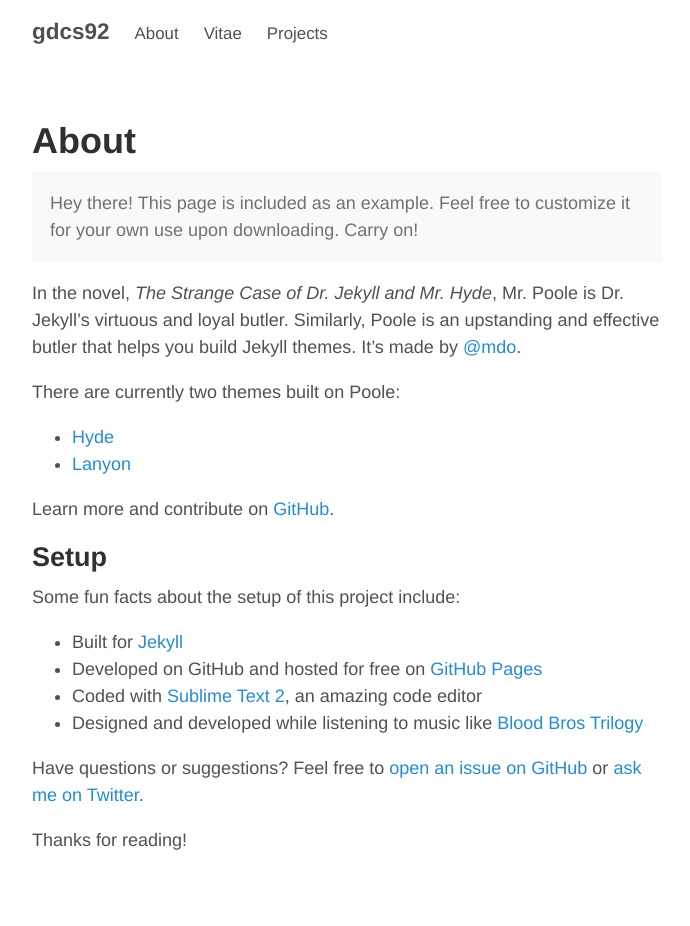
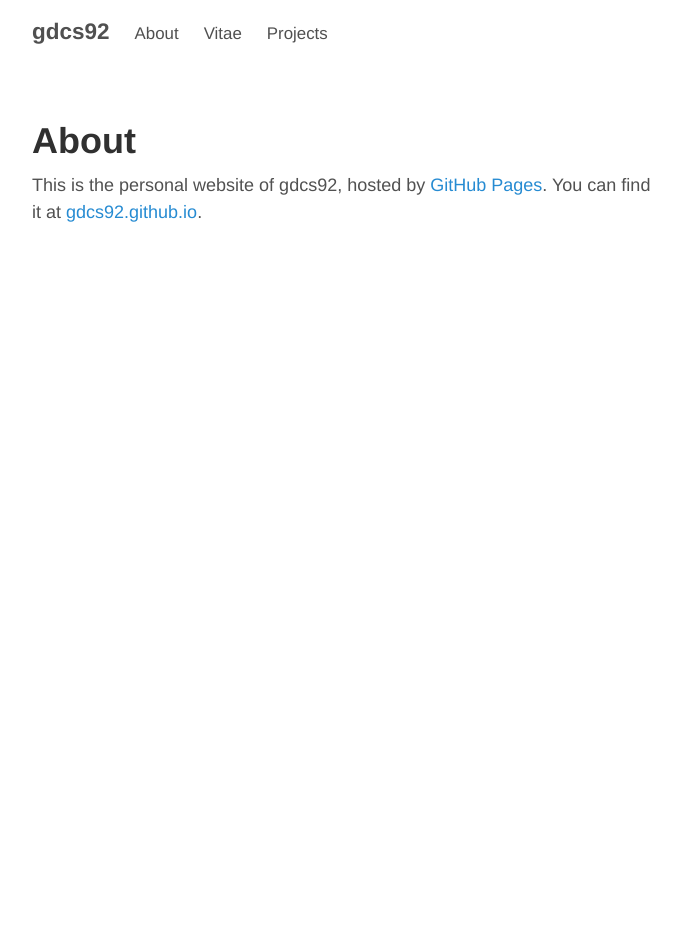
Before and after one commit to gdcs92/gdcs92.github.io, a Jekyll site: the page built from about.md, in a window 1280 px wide. Shown: the whole page, without its empty margins (293-983 px from the left). Built offline with Jekyll 4.4.1, drawn with Linux system fonts in a browser that asks for light colours; after the commit the page ends 900 px from its top, so only the background shows below that.

Commit message:
Update about.md

```diff
--- a/about.md
+++ b/about.md
@@ -2,29 +2,4 @@
 layout: page
 title: About
 ---
-
-<p class="message">
-  Hey there! This page is included as an example. Feel free to customize it for your own use upon downloading. Carry on!
-</p>
-
-In the novel, *The Strange Case of Dr. Jekyll and Mr. Hyde*, Mr. Poole is Dr. Jekyll's virtuous and loyal butler. Similarly, Poole is an upstanding and effective butler that helps you build Jekyll themes. It's made by [@mdo](https://twitter.com/mdo).
-
-There are currently two themes built on Poole:
-
-* [Hyde](http://hyde.getpoole.com)
-* [Lanyon](http://lanyon.getpoole.com)
-
-Learn more and contribute on [GitHub](https://github.com/poole).
-
-## Setup
-
-Some fun facts about the setup of this project include:
-
-* Built for [Jekyll](http://jekyllrb.com)
-* Developed on GitHub and hosted for free on [GitHub Pages](https://pages.github.com)
-* Coded with [Sublime Text 2](http://sublimetext.com), an amazing code editor
-* Designed and developed while listening to music like [Blood Bros Trilogy](https://soundcloud.com/maddecent/sets/blood-bros-series)
-
-Have questions or suggestions? Feel free to [open an issue on GitHub](https://github.com/poole/poole/issues/new) or [ask me on Twitter](https://twitter.com/mdo).
-
-Thanks for reading!
+This is the personal website of gdcs92, hosted by [GitHub Pages](http://pages.github.com). You can find it at [gdcs92.github.io](http://gdcs92.github.io).
```
